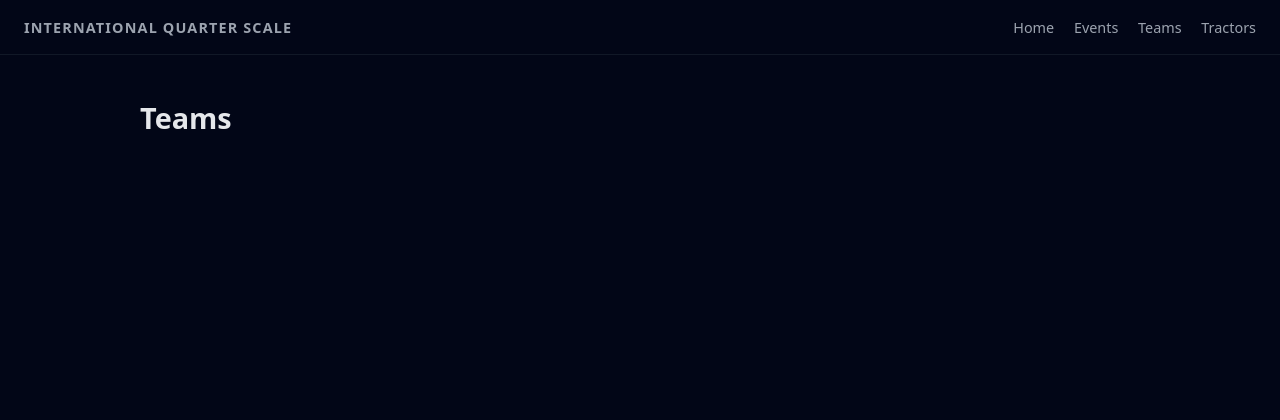
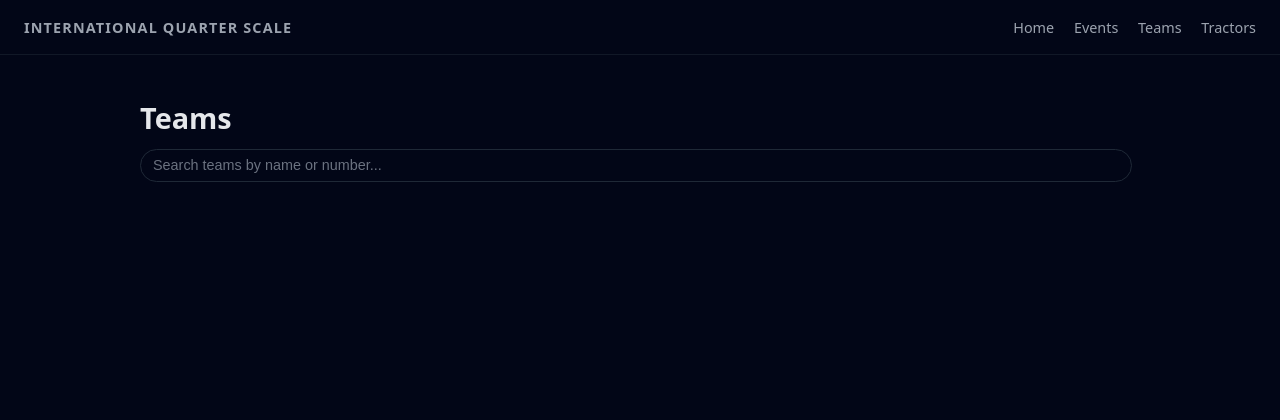
Before and after one commit to ASABE-IQSN/ASABE_IQS_Website, a Flask app: page /teams in a window 1280 px wide. Shown: the top 420 px of the page. Run offline with Flask 3, Linux system fonts and the light colour scheme; data that the repository does not hold is empty.

Commit message:
added searchbar for tractors and teams

```diff
--- a/templates/teams.html
+++ b/templates/teams.html
@@ -4,8 +4,38 @@
 
 {% block extra_styles %}
   h1 {
+    margin-bottom: 0.75rem;
+    font-size: 1.8rem;
+  }
+
+  /* Search bar */
+  .team-search-wrapper {
     margin-bottom: 1rem;
-    font-size: 1.8rem;
+    display: flex;
+    flex-wrap: wrap;
+    gap: 0.5rem;
+    align-items: center;
+    justify-content: space-between;
+  }
+
+  .team-search-input {
+    flex: 1;
+    min-width: 220px;
+    padding: 0.45rem 0.75rem;
+    border-radius: 999px;
+    border: 1px solid #1f2937;
+    background: #020617;
+    color: #e5e7eb;
+    font-size: 0.9rem;
+  }
+
+  .team-search-input::placeholder {
+    color: #6b7280;
+  }
+
+  .team-search-hint {
+    font-size: 0.8rem;
+    color: #9ca3af;
   }
 
   /* Top anchor nav */
@@ -122,10 +152,29 @@
     font-size: 0.9rem;
     color: #9ca3af;
   }
+
+  .no-search-results {
+    font-size: 0.9rem;
+    color: #9ca3af;
+    margin-top: 0.75rem;
+  }
 {% endblock %}
 
 {% block content %}
   <h1>Teams</h1>
+
+  <div class="team-search-wrapper">
+    <input
+      id="teamSearchInput"
+      class="team-search-input"
+      type="text"
+      placeholder="Search teams by name or number..."
+      autocomplete="off"
+    >
+    <div class="team-search-hint">
+      <!--Type to filter teams across all classes.-->
+    </div>
+  </div>
 
   <!-- Anchor nav -->
   <div class="class-nav">
@@ -139,7 +188,7 @@
     {% endif %}
   </div>
 
-  <div class="class-grid">
+  <div class="class-grid" id="classGrid">
     {% for tc in team_classes %}
       {% set stats = class_stats.get(tc.team_class_id) %}
       <section class="class-card" id="class-{{ tc.team_class_id }}">
@@ -167,7 +216,11 @@
         {% if tc.teams %}
           <ul class="team-list">
             {% for team in tc.teams|sort(attribute='team_name') %}
-              <li>
+              <li
+                class="team-row"
+                data-team-name="{{ team.team_name | lower }}"
+                data-team-number="{{ team.team_number }}"
+              >
                 <div class="team-name">
                   <a href="{{ url_for('team_detail', team_id=team.team_id) }}">
                     {{ team.team_name }}
@@ -206,7 +259,11 @@
 
         <ul class="team-list">
           {% for team in unclassified_teams %}
-            <li>
+            <li
+              class="team-row"
+              data-team-name="{{ team.team_name | lower }}"
+              data-team-number="{{ team.team_number }}"
+            >
               <div class="team-name">
                 <a href="{{ url_for('team_detail', team_id=team.team_id) }}">
                   {{ team.team_name }}
@@ -221,4 +278,59 @@
       </section>
     {% endif %}
   </div>
+
+  <p id="noSearchResults" class="no-search-results" style="display:none;">
+    No teams match your search.
+  </p>
 {% endblock %}
+
+{% block extra_scripts %}
+  <script>
+    (function () {
+      const input = document.getElementById('teamSearchInput');
+      const classCards = Array.from(document.querySelectorAll('.class-card'));
+      const noResultsEl = document.getElementById('noSearchResults');
+
+      if (!input || !classCards.length) return;
+
+      function applyFilter() {
+        const query = input.value.trim().toLowerCase();
+        let anyVisibleTeam = false;
+
+        classCards.forEach(card => {
+          const rows = Array.from(card.querySelectorAll('.team-row'));
+          if (!rows.length) {
+            // If class has no teams at all, leave it as-is (likely "No teams in this class yet")
+            return;
+          }
+
+          let cardHasVisible = false;
+          rows.forEach(row => {
+            const name = row.getAttribute('data-team-name') || '';
+            const number = (row.getAttribute('data-team-number') || '').toString().toLowerCase();
+
+            const match =
+              !query ||
+              name.includes(query) ||
+              number.includes(query);
+
+            row.style.display = match ? '' : 'none';
+            if (match) {
+              cardHasVisible = true;
+              anyVisibleTeam = true;
+            }
+          });
+
+          // Hide card if no rows in this class match (but only if there were rows to start with)
+          card.style.display = cardHasVisible || !query ? '' : 'none';
+        });
+
+        if (noResultsEl) {
+          noResultsEl.style.display = query && !anyVisibleTeam ? '' : 'none';
+        }
+      }
+
+      input.addEventListener('input', applyFilter);
+    })();
+  </script>
+{% endblock %}
```
Also changed, not shown: templates/tractors.html (+96 -3 lines).
